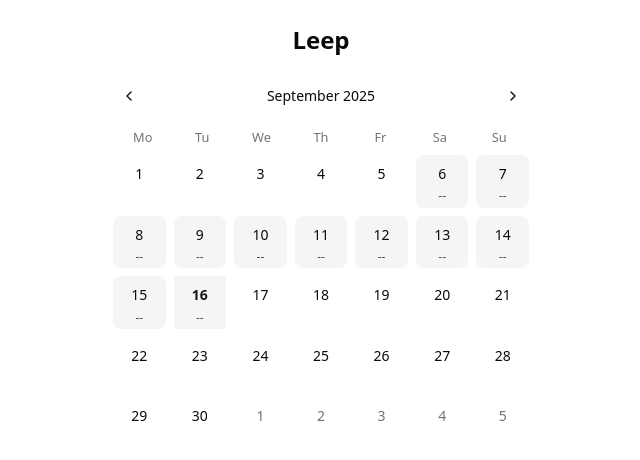
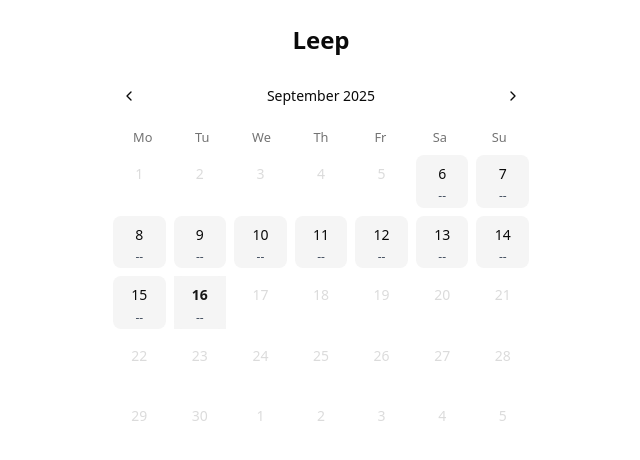
Before and after one commit to ilenceye/leep, a React (Vite) app: page / in a window 1280 px wide. Shown: the top 460 px of the page, without its empty margins (319-959 px from the left). Built offline with nearby package versions, Linux system fonts and the light colour scheme.

Commit message:
feat: disable specific dates

```diff
--- a/src/components/LeepCalendar.tsx
+++ b/src/components/LeepCalendar.tsx
@@ -4,7 +4,13 @@ import { LeepDrawer } from "@/components/LeepDrawer";
 import { useLeepStore } from "@/hooks/useLeep";
 import { cn } from "@/lib/classnames";
 import { Calendar, CalendarDayButton } from "@/ui/calendar";
-import { format, isToday, isWithinInterval, startOfDay } from "date-fns";
+import {
+  endOfDay,
+  format,
+  isToday,
+  isWithinInterval,
+  startOfDay,
+} from "date-fns";
 
 export function LeepCalendar() {
   const leeps = useLeepStore((s) => s.leeps);
@@ -13,7 +19,7 @@ export function LeepCalendar() {
   const setSelectedDate = useLeepStore((s) => s.setSelectedDate);
 
   const start = startOfDay(new Date("2025-09-06"));
-  const end = new Date(Date.now());
+  const end = endOfDay(new Date());
 
   const [isDrawerOpen, setIsDrawerOpen] = useState(false);
 
@@ -29,6 +35,7 @@ export function LeepCalendar() {
         mode="single"
         className="w-full p-0"
         required
+        disabled={{ before: start, after: end }}
         selected={selectedDate}
         onSelect={handleSelect}
         weekStartsOn={1}
```
